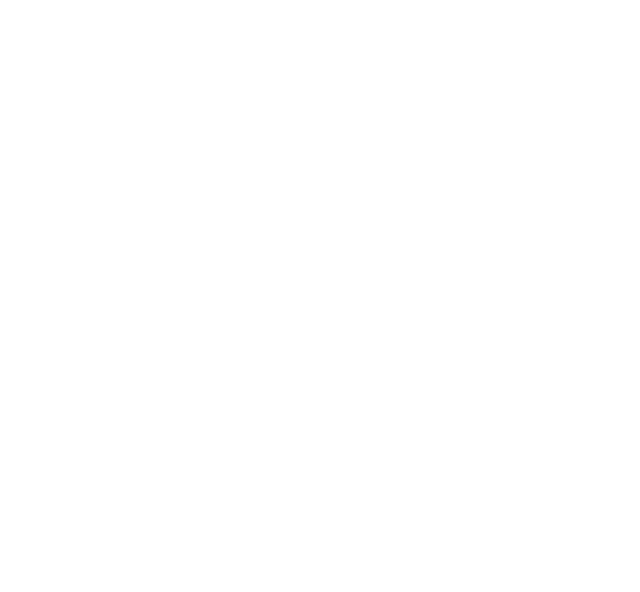
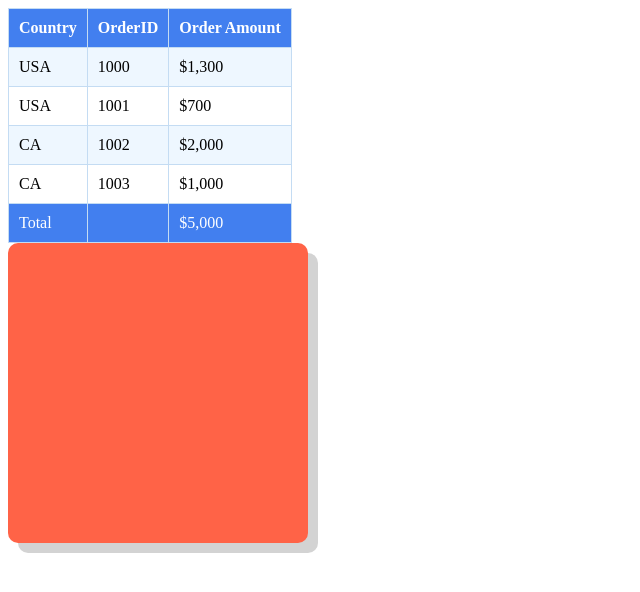
Before and after one commit to ZhiyunChen/Frontend-training, a plain HTML site: page HTML5_CSS3_Part_1/CSS_Basics/Exercise/index.html in a window 1280 px wide. Shown: the whole page, without its empty margins (0-640 px from the left). Drawn offline with Linux system fonts and the light colour scheme.

Commit message:
Exercises

```diff
--- a/HTML5_CSS3_Part_1/CSS_Basics/Exercise/index.html
+++ b/HTML5_CSS3_Part_1/CSS_Basics/Exercise/index.html
@@ -7,5 +7,47 @@
     <title>Document</title>
     <link rel="stylesheet" href="styles.css" />
   </head>
-  <body></body>
+  <body>
+    <div>
+      <table>
+        <thead>
+          <tr>
+            <th>Country</th>
+            <th>OrderID</th>
+            <th>Order Amount</th>
+          </tr>
+        </thead>
+        <tdody>
+          <tr>
+            <td>USA</td>
+            <td>1000</td>
+            <td>$1,300</td>
+          </tr>
+          <tr>
+            <td>USA</td>
+            <td>1001</td>
+            <td>$700</td>
+          </tr>
+          <tr>
+            <td>CA</td>
+            <td>1002</td>
+            <td>$2,000</td>
+          </tr>
+          <tr>
+            <td>CA</td>
+            <td>1003</td>
+            <td>$1,000</td>
+          </tr>
+        </tdody>
+        <tfoot>
+          <tr>
+            <td>Total</td>
+            <td></td>
+            <td>$5,000</td>
+          </tr>
+        </tfoot>
+      </table>
+    </div>
+    <div class="box"></div>
+  </body>
 </html>
--- a/HTML5_CSS3_Part_1/CSS_Basics/Exercise/styles.css
+++ b/HTML5_CSS3_Part_1/CSS_Basics/Exercise/styles.css
@@ -0,0 +1,25 @@
+table,
+td,
+th {
+  border: 1px solid #c4dcf3;
+  border-collapse: collapse;
+  padding: 10px;
+}
+
+thead,
+tfoot {
+  background-color: #427fef;
+  color: white;
+}
+
+tbody tr:nth-child(odd) {
+  background-color: #eef7ff;
+}
+
+.box {
+  width: 300px;
+  height: 300px;
+  background-color: tomato;
+  box-shadow: 10px 10px lightgray;
+  border-radius: 10px;
+}
```
